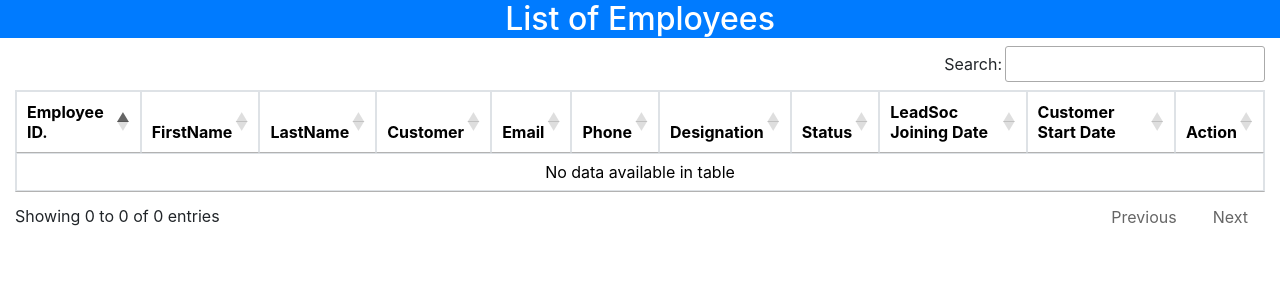
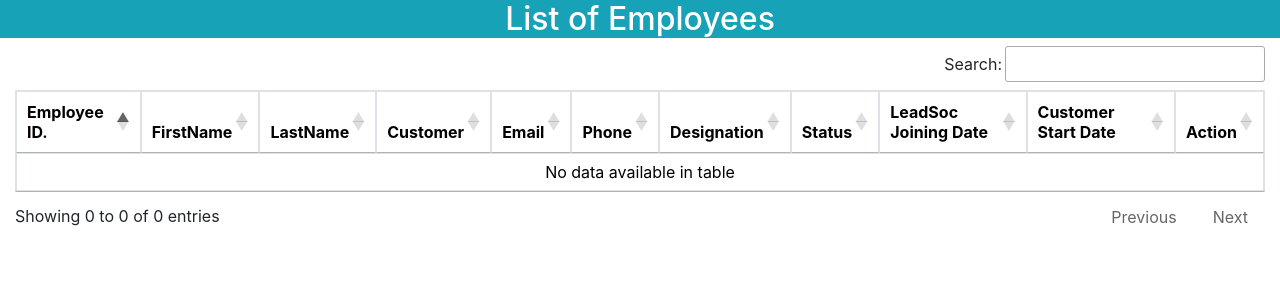
Before and after one commit to TaranGovindMenon/Leadsoc_interns, a Django app: template emp_data/templates/showemp.html in a window 1280 px wide. Shown: the part 70-370 px from the top of the page. Run offline with Django 3.2, Linux system fonts and the light colour scheme; the template is opened without the code that fills it, so the values that code supplies are empty; some libraries are stand-ins or nearby versions.

Commit message:
slight colour modification

```diff
--- a/emp_data/templates/showemp.html
+++ b/emp_data/templates/showemp.html
@@ -18,13 +18,13 @@
 {% block body %}
 <center>
   <div>
-    <h2 class="bg-primary text-white">List of Employees</h2>
+    <h2 class="bg-info text-white">List of Employees</h2>
   </div>
 </center>
 
 <div class="container-fluid">
   <table class="table table-bordered table-hover" id="example">
-    <thead class="bg-danger text-white">
+    <thead class="bg-info text-white">
       <tr>
         <th>Employee ID.</th>
         <th>FirstName</th>
```
